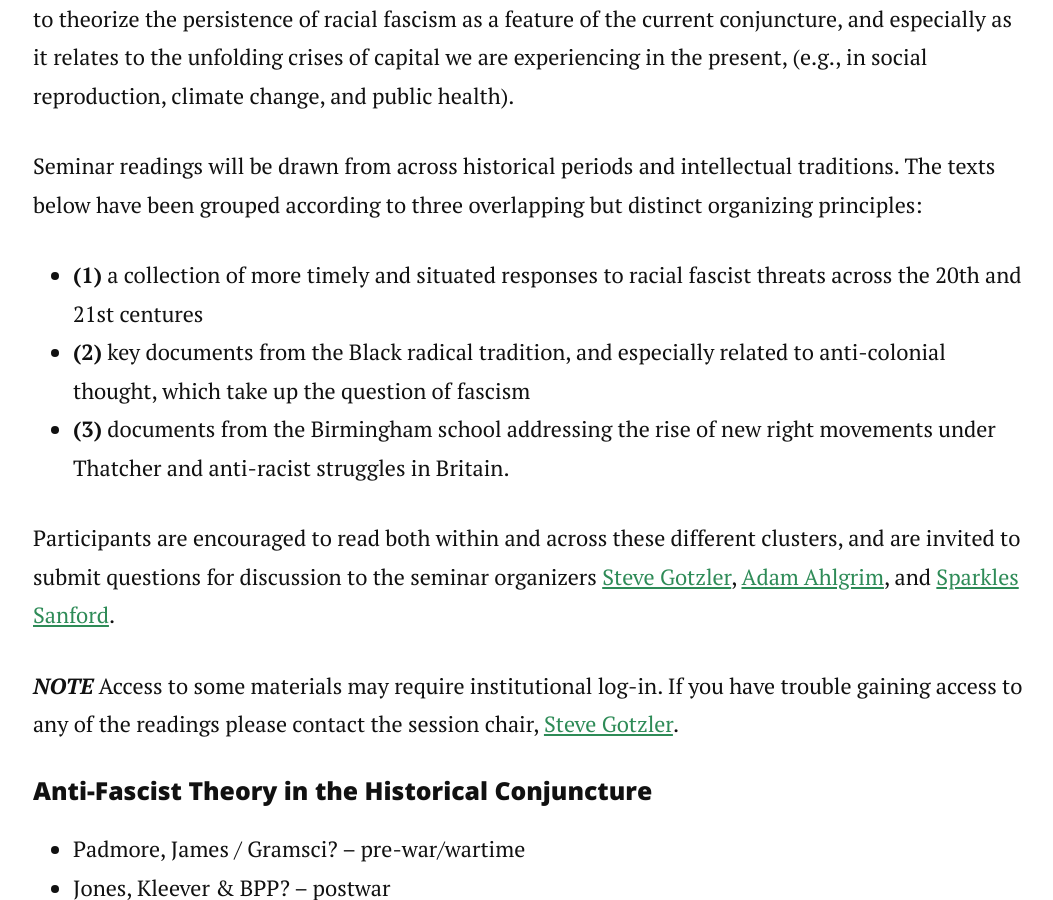
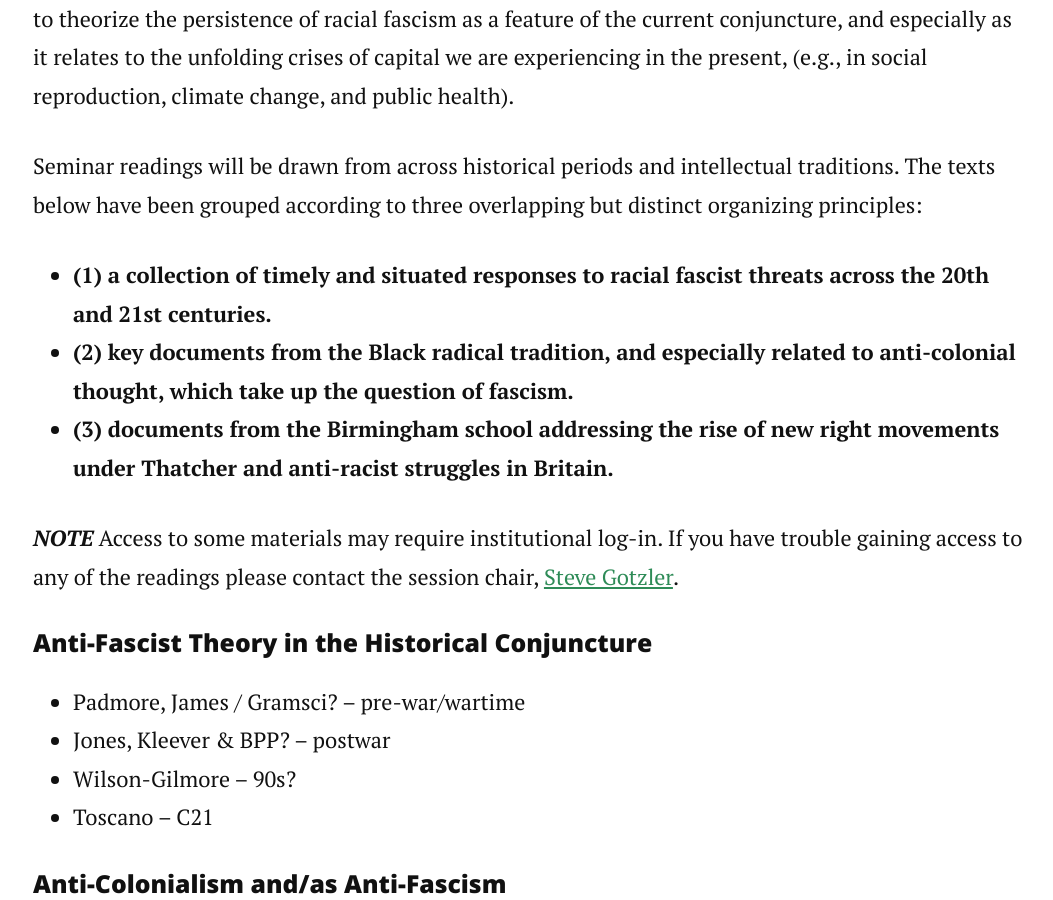
Before and after one commit to sgotzler/csa_reckoning, a Jekyll site: the page built from index.md, in a window 1280 px wide and 900 px high, scrolled down 1856 px. Shown: the whole window, without its empty margins (112-1165 px from the left). Built offline with Jekyll 4.4.1, drawn with Linux system fonts in a browser that asks for light colours; nearby versions of some CDN libraries; some of the changed text lies outside the part shown.

Commit message:
Update index.md

```diff
--- a/index.md
+++ b/index.md
@@ -27,21 +27,21 @@ In recent years,  these connections between Black radicalism and anti-fascism ha
 In this seminar, participants will consider how each of these traditions speaks not only to each other, but how they continue to speak to us now, offering insights of critique that might guide our attempts to theorize the persistence of racial fascism as a feature of the current conjuncture, and especially as it relates to the unfolding crises of capital we are experiencing in the present, (e.g., in social reproduction, climate change, and public health).
 
 Seminar readings will be drawn from across historical periods and intellectual traditions. The texts below have been grouped according to three overlapping but distinct organizing principles:
-- **(1)** a collection of more timely and situated responses to racial fascist threats across the 20th and 21st centures
-- **(2)** key documents from the Black radical tradition, and especially related to anti-colonial thought, which take up the question of fascism
-- **(3)** documents from the Birmingham school addressing the rise of new right movements under Thatcher and anti-racist struggles in Britain.
-
-Participants are encouraged to read both within and across these different clusters, and are invited to submit questions for discussion to the seminar organizers [Steve Gotzler](mailto:sgotzler@andrew.cmu.edu), [Adam Ahlgrim](mailto:ahlgrima@duq.edu), and [Sparkles Sanford](mailto:38publishing@gmail.com).
+- **(1) a collection of timely and situated responses to racial fascist threats across the 20th and 21st centuries.**
+- **(2) key documents from the Black radical tradition, and especially related to anti-colonial thought, which take up the question of fascism.**
+- **(3) documents from the Birmingham school addressing the rise of new right movements under Thatcher and anti-racist struggles in Britain.**
 
 ***NOTE*** Access to some materials may require institutional log-in. If you have trouble gaining access to any of the readings please contact the session chair, [Steve Gotzler](mailto:sgotzler@andrew.cmu.edu).
 
 #### Anti-Fascist Theory in the Historical Conjuncture
+
 - Padmore, James / Gramsci? -- pre-war/wartime
 - Jones, Kleever & BPP? -- postwar
 - Wilson-Gilmore -- 90s?
 - Toscano -- C21
 
 #### Anti-Colonialism and/as Anti-Fascism
+
 - Black Radical Thought (i.e., Fanon, Cesaire, Robinson)
 
 #### Thatcherism, Anti-Rascism, and British Cultural Studies
```
Also changed, not shown: other parts of index.md (+2 -0 lines).
